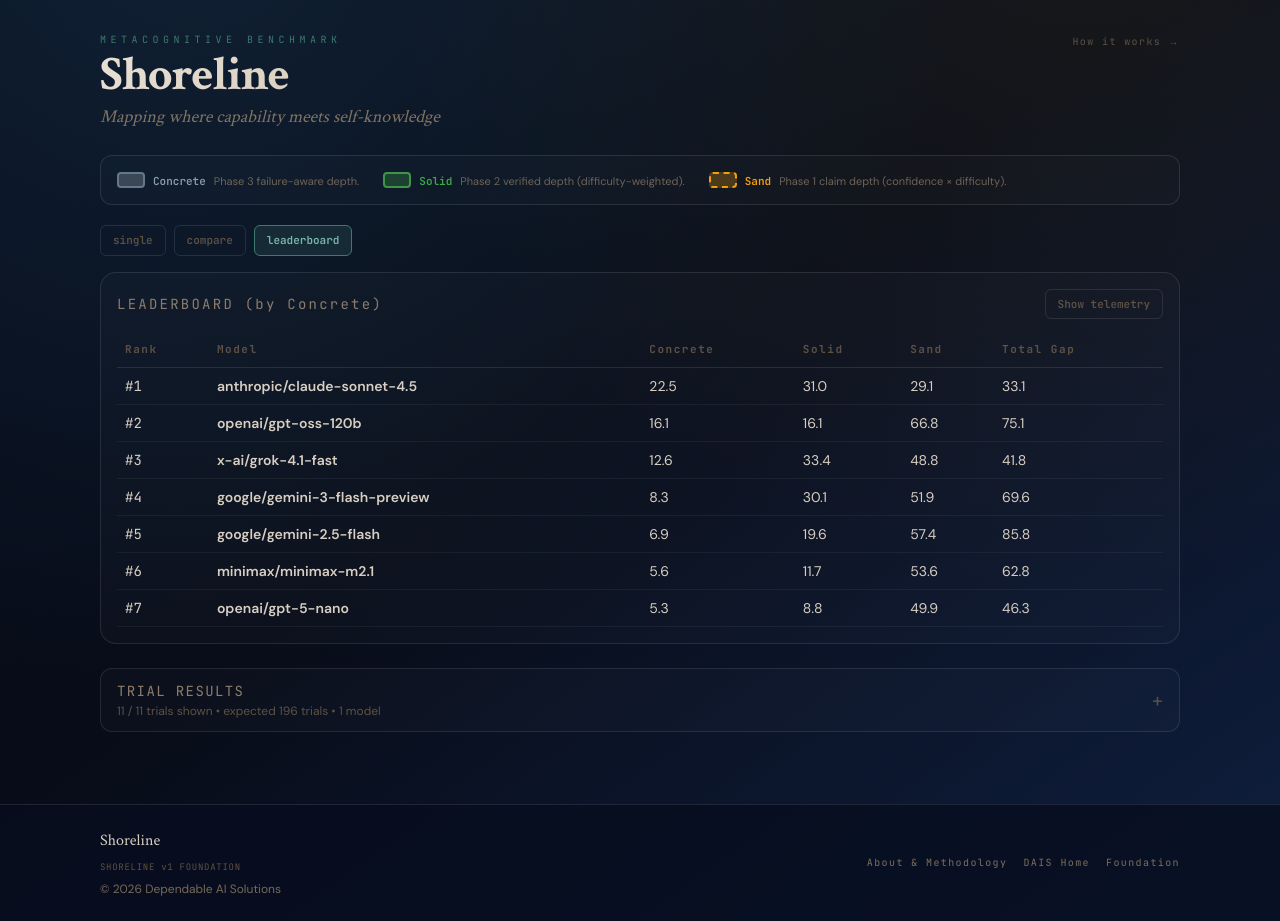
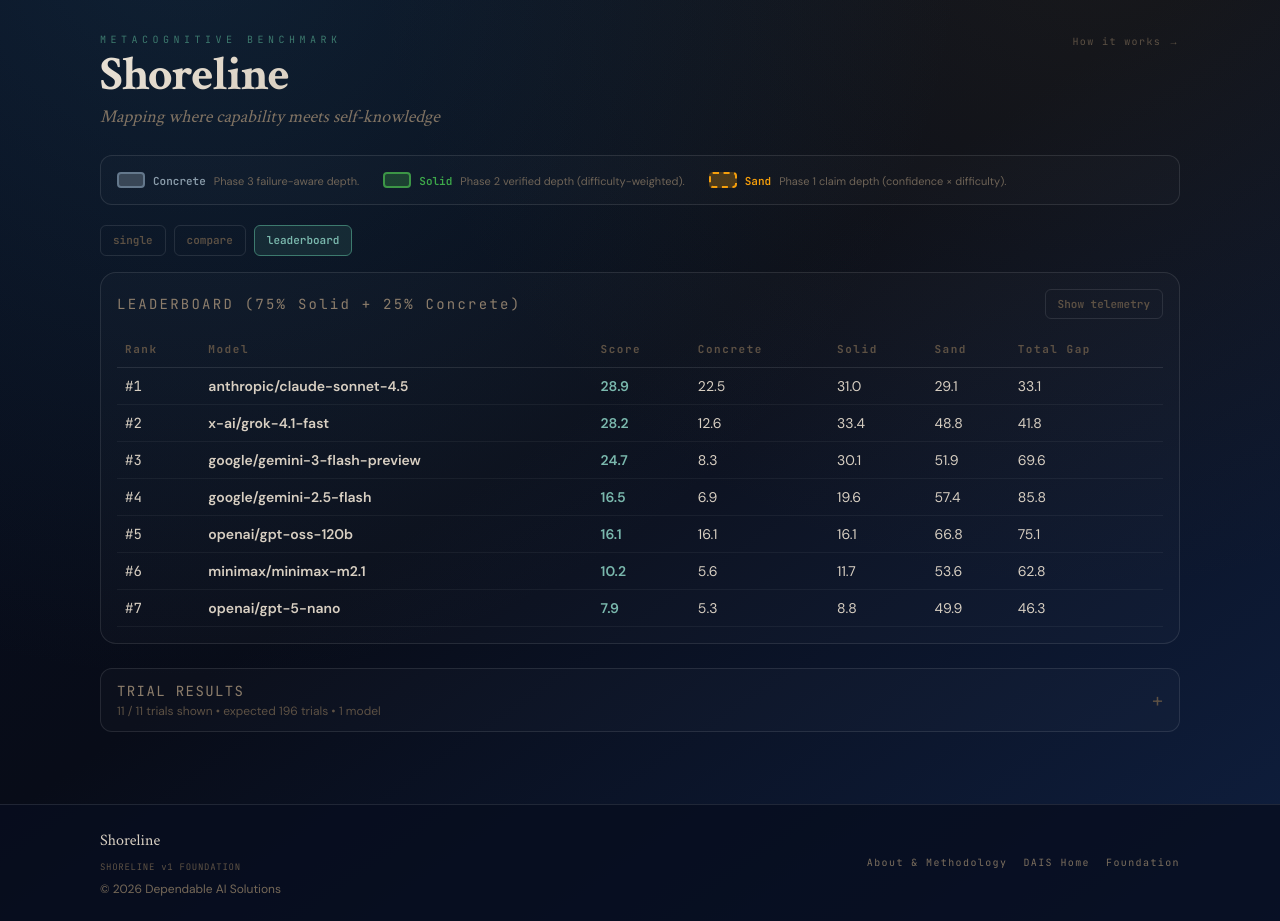
Before and after one commit to dependableAIsolutions/shoreline-benchmark, a Next.js app in the folder apps/web/: page / in a window 1280 px wide. Both pictures are taken after a click on the button "leaderboard". Built offline with nearby package versions, Linux system fonts and the light colour scheme.

Commit message:
feat: Introduce a weighted leaderboard score (75% Solid + 25% Concrete) and update its display in the UI.

```diff
--- a/apps/web/src/app/page.tsx
+++ b/apps/web/src/app/page.tsx
@@ -11,8 +11,24 @@
 
 type Mode = "single" | "compare" | "leaderboard";
 
-function byConcreteDesc() {
-  return [...modelResults].sort((a, b) => b.aggregate.avgConcrete - a.aggregate.avgConcrete);
+function leaderboardScore(result: (typeof modelResults)[number]): number {
+  // Rank by verified capability first, while still rewarding failure-awareness.
+  return result.aggregate.avgSolid * 0.75 + result.aggregate.avgConcrete * 0.25;
+}
+
+function byLeaderboardScoreDesc() {
+  return [...modelResults].sort((left, right) => {
+    const delta = leaderboardScore(right) - leaderboardScore(left);
+    if (Math.abs(delta) > 1e-6) return delta;
+
+    const solidDelta = right.aggregate.avgSolid - left.aggregate.avgSolid;
+    if (Math.abs(solidDelta) > 1e-6) return solidDelta;
+
+    const concreteDelta = right.aggregate.avgConcrete - left.aggregate.avgConcrete;
+    if (Math.abs(concreteDelta) > 1e-6) return concreteDelta;
+
+    return left.aggregate.totalGap - right.aggregate.totalGap;
+  });
 }
 
 function hasNumber(value: unknown): value is number {
@@ -74,7 +90,7 @@
     [modelBId]
   );
 
-  const ranked = useMemo(() => byConcreteDesc(), []);
+  const ranked = useMemo(() => byLeaderboardScoreDesc(), []);
 
   return (
     <main className="mx-auto max-w-[1120px] px-5 py-8 text-[#E8E0D4]">
@@ -175,7 +191,7 @@
       {mode === "leaderboard" ? (
         <section className="rounded-2xl border border-white/10 bg-white/[0.02] p-4">
           <div className="mb-3 flex flex-wrap items-center justify-between gap-2">
-            <h2 className="font-mono text-sm tracking-[0.16em] text-[#8c7d6b]">LEADERBOARD (by Concrete)</h2>
+            <h2 className="font-mono text-sm tracking-[0.16em] text-[#8c7d6b]">LEADERBOARD (75% Solid + 25% Concrete)</h2>
             <button
               type="button"
               onClick={() => setShowTelemetry((value) => !value)}
@@ -200,6 +216,7 @@
                 <tr className="border-b border-white/10 text-left font-mono text-[11px] tracking-[0.14em] text-[#5d5144]">
                   <th className="px-2 py-2">Rank</th>
                   <th className="px-2 py-2">Model</th>
+                  <th className="px-2 py-2">Score</th>
                   <th className="px-2 py-2">Concrete</th>
                   <th className="px-2 py-2">Solid</th>
                   <th className="px-2 py-2">Sand</th>
@@ -221,6 +238,7 @@
                   <tr key={result.modelId} className="border-b border-white/5 text-[#d8cfc2]">
                     <td className="px-2 py-2 font-mono">#{index + 1}</td>
                     <td className="px-2 py-2 font-semibold">{result.modelDisplayName}</td>
+                    <td className="px-2 py-2 font-semibold text-[#7ab8ad]">{leaderboardScore(result).toFixed(1)}</td>
                     <td className="px-2 py-2">{result.aggregate.avgConcrete.toFixed(1)}</td>
                     <td className="px-2 py-2">{result.aggregate.avgSolid.toFixed(1)}</td>
                     <td className="px-2 py-2">{result.aggregate.avgSand.toFixed(1)}</td>
```
